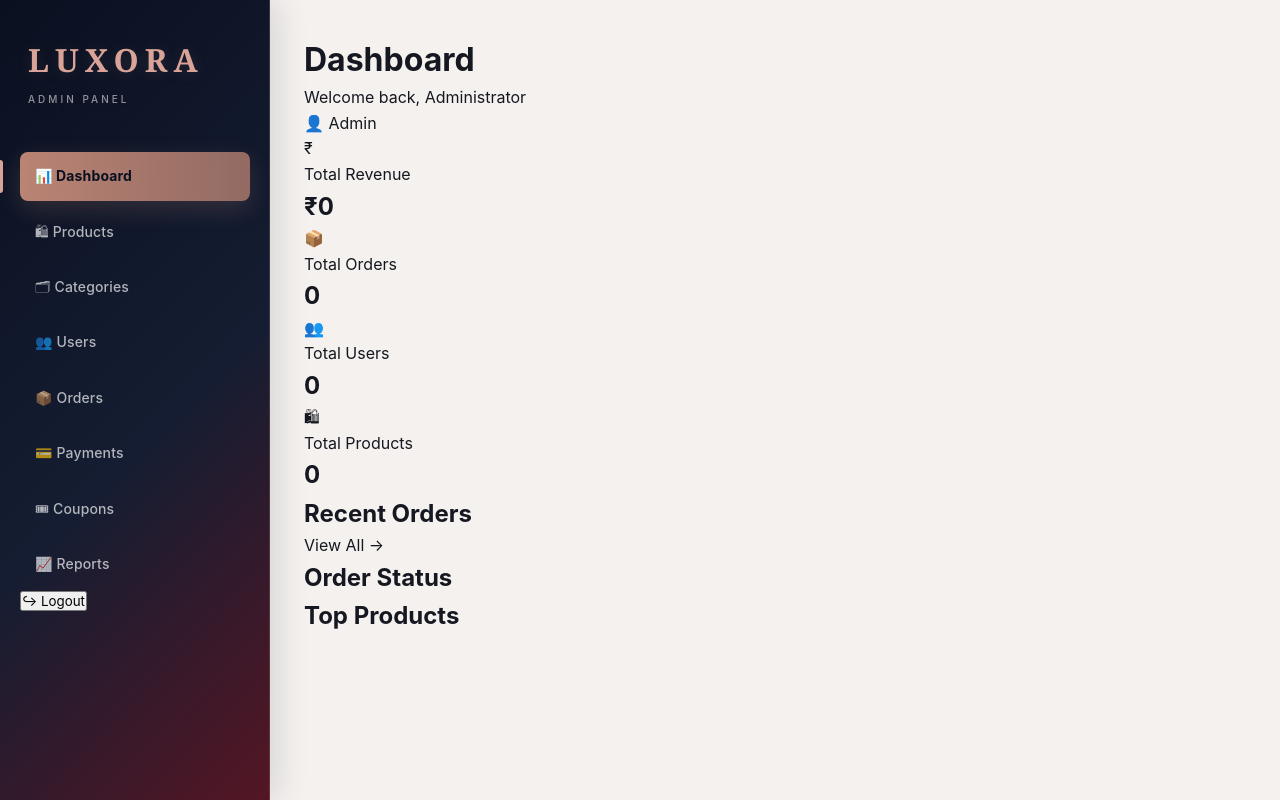
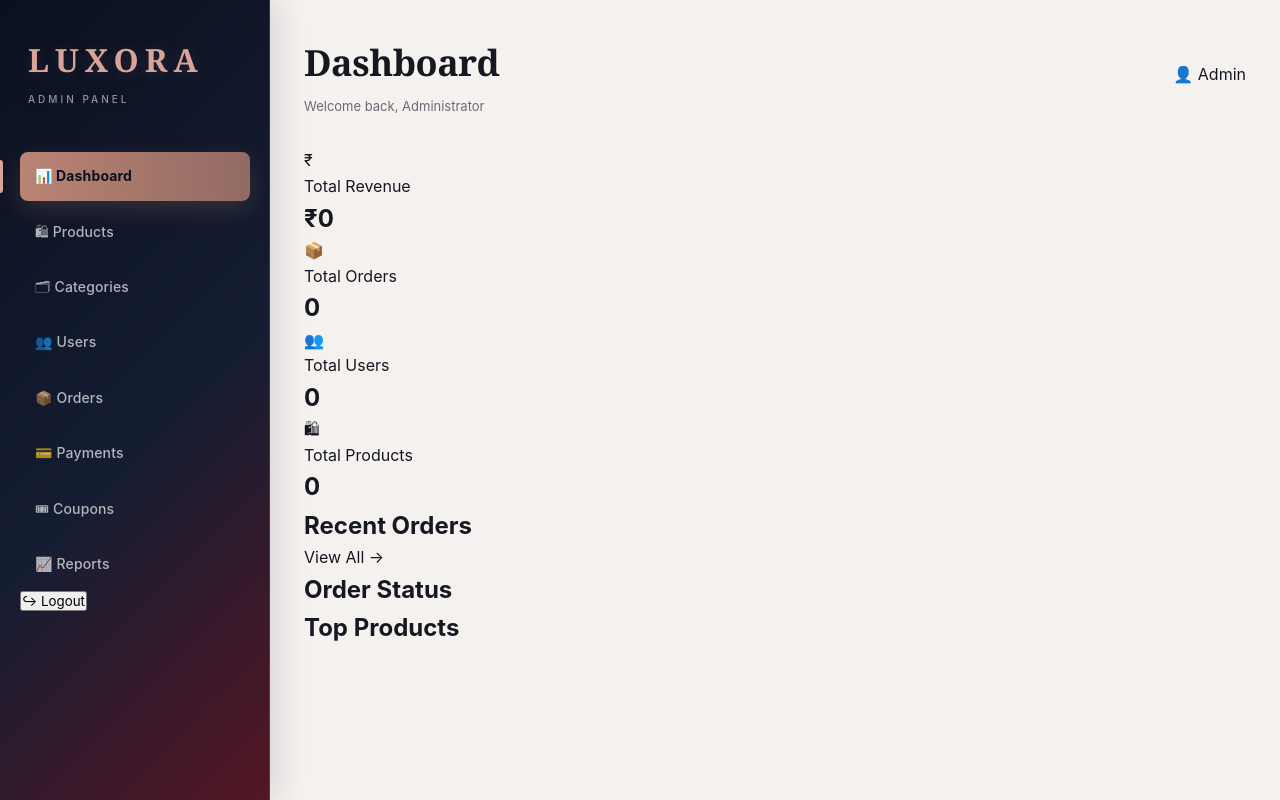
Before and after one commit to syedmossarafhossain/smh-Premium-E-Commerce, a plain HTML site: page Admin/index.html in a window 1280 px wide. Drawn offline with Linux system fonts and the light colour scheme.

Commit message:
Update admin.css

```diff
--- a/Admin/css/admin.css
+++ b/Admin/css/admin.css
@@ -374,3 +374,52 @@ button {
     padding: 34px;
 
 }
+
+/* =====================================================
+   TOPBAR
+   ===================================================== */
+
+.topbar {
+
+    display: flex;
+
+    justify-content:
+        space-between;
+
+    align-items:
+        center;
+
+    margin-bottom: 32px;
+
+}
+
+
+.topbar h1 {
+
+    font-family:
+        "Cormorant Garamond",
+        Georgia,
+        serif;
+
+    font-size: 36px;
+
+    font-weight: 600;
+
+    letter-spacing: -0.5px;
+
+    color:
+        var(--text-primary);
+
+}
+
+
+.topbar p {
+
+    color:
+        var(--text-secondary);
+
+    font-size: 13px;
+
+    margin-top: 4px;
+
+}
```
